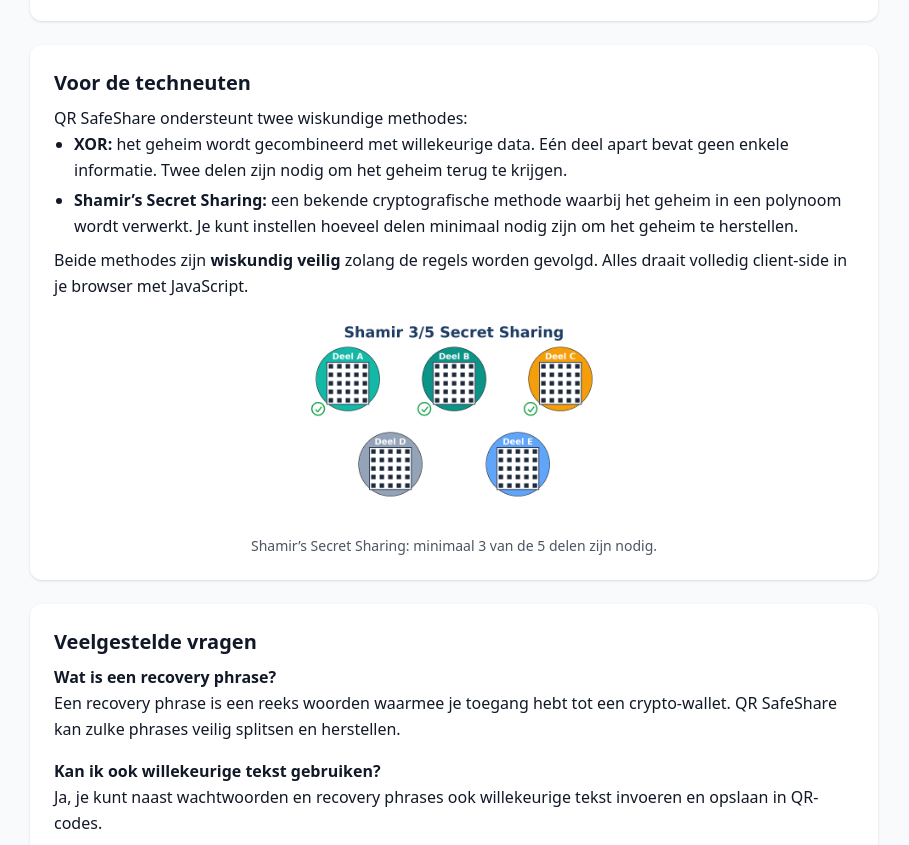
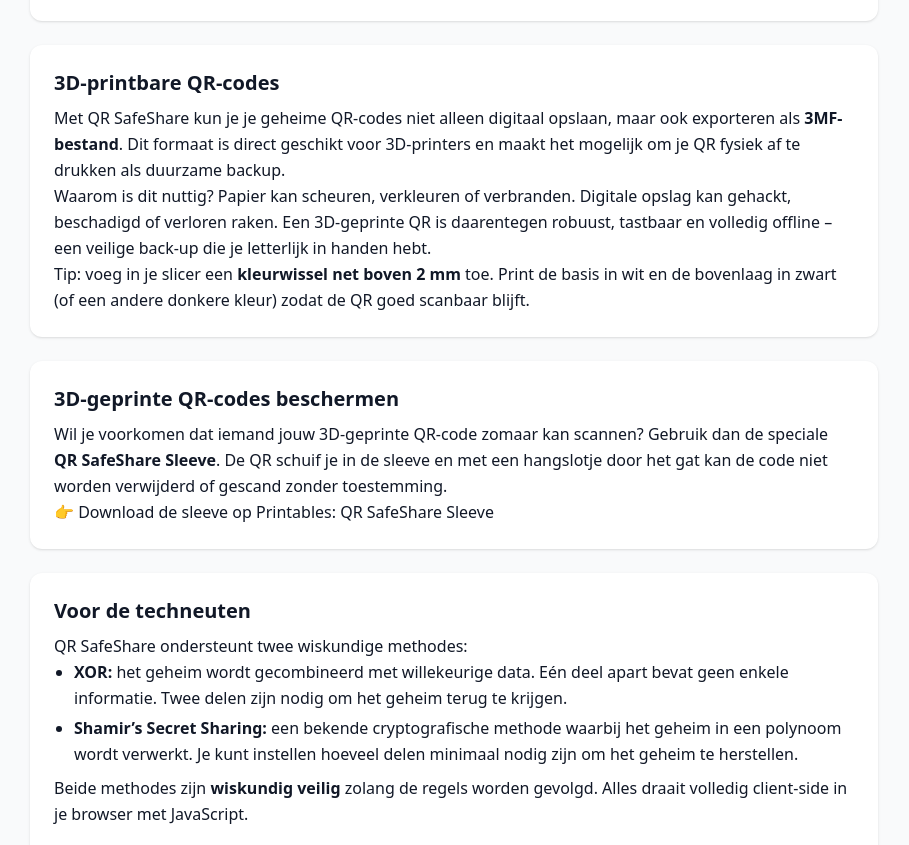
Before and after one commit to cmd1982/qr-safeshare, a plain HTML site: page uitleg.html in a window 1280 px wide. Shown: the part 1490-2335 px from the top of the page, without its empty margins (186-1095 px from the left). Drawn offline with Linux system fonts and the light colour scheme.

Commit message:
3D print and Sleeve

```diff
--- a/uitleg.html
+++ b/uitleg.html
@@ -61,6 +61,45 @@
 <figure class="text-center"><img alt="Illustratie: delen scannen en geheim herstellen" class="mx-auto w-32 sm:w-40 md:w-48 lg:w-56 h-auto" decoding="async" loading="lazy" src="images/voorbeeld-samenvoegen.png" style="max-width:260px;height:auto;margin-left:auto;margin-right:auto;display:block;"/><figcaption class="text-sm text-gray-600 mt-2">Samenvoegen: zodra voldoende delen zijn gescand, wordt het geheim automatisch hersteld.</figcaption></figure>
 </div>
 </section>
+<!-- 3D print -->
+<section class="bg-white rounded-xl shadow p-6">
+<h2 class="text-xl font-semibold mb-2">3D-printbare QR-codes</h2>
+<p>
+Met QR SafeShare kun je je geheime QR-codes niet alleen digitaal opslaan,
+maar ook exporteren als <strong>3MF-bestand</strong>.
+Dit formaat is direct geschikt voor 3D-printers en maakt het mogelijk om je QR
+fysiek af te drukken als duurzame backup.
+</p>
+<p>
+Waarom is dit nuttig?
+Papier kan scheuren, verkleuren of verbranden.
+Digitale opslag kan gehackt, beschadigd of verloren raken.
+Een 3D-geprinte QR is daarentegen robuust, tastbaar en volledig offline –
+een veilige back-up die je letterlijk in handen hebt.
+</p>
+<p>
+Tip: voeg in je slicer een <strong>kleurwissel net boven 2 mm</strong> toe.
+Print de basis in wit en de bovenlaag in zwart (of een andere donkere kleur)
+zodat de QR goed scanbaar blijft.
+</p>
+</section>
+<!-- Sleeve -->
+<section class="bg-white rounded-xl shadow p-6">
+<h2 class="text-xl font-semibold mb-2">3D-geprinte QR-codes beschermen</h2>
+<p>
+Wil je voorkomen dat iemand jouw 3D-geprinte QR-code zomaar kan scannen?
+Gebruik dan de speciale <strong>QR SafeShare Sleeve</strong>.
+De QR schuif je in de sleeve en met een hangslotje door het gat kan de code
+niet worden verwijderd of gescand zonder toestemming.
+</p>
+<p>
+👉 Download de sleeve op Printables:
+<a href="https://www.printables.com/model/1419250-qr-safeshare-split-and-protect-secrets-in-qr-codes" target="_blank">
+QR SafeShare Sleeve
+</a>
+</p>
+</section>
+
 <!-- Voor de techneuten -->
 <section class="bg-white rounded-xl shadow p-6">
 <h2 class="text-xl font-semibold mb-2">Voor de techneuten</h2>
```
Also changed, not shown: uitleg-en.html (+38 -0 lines).
